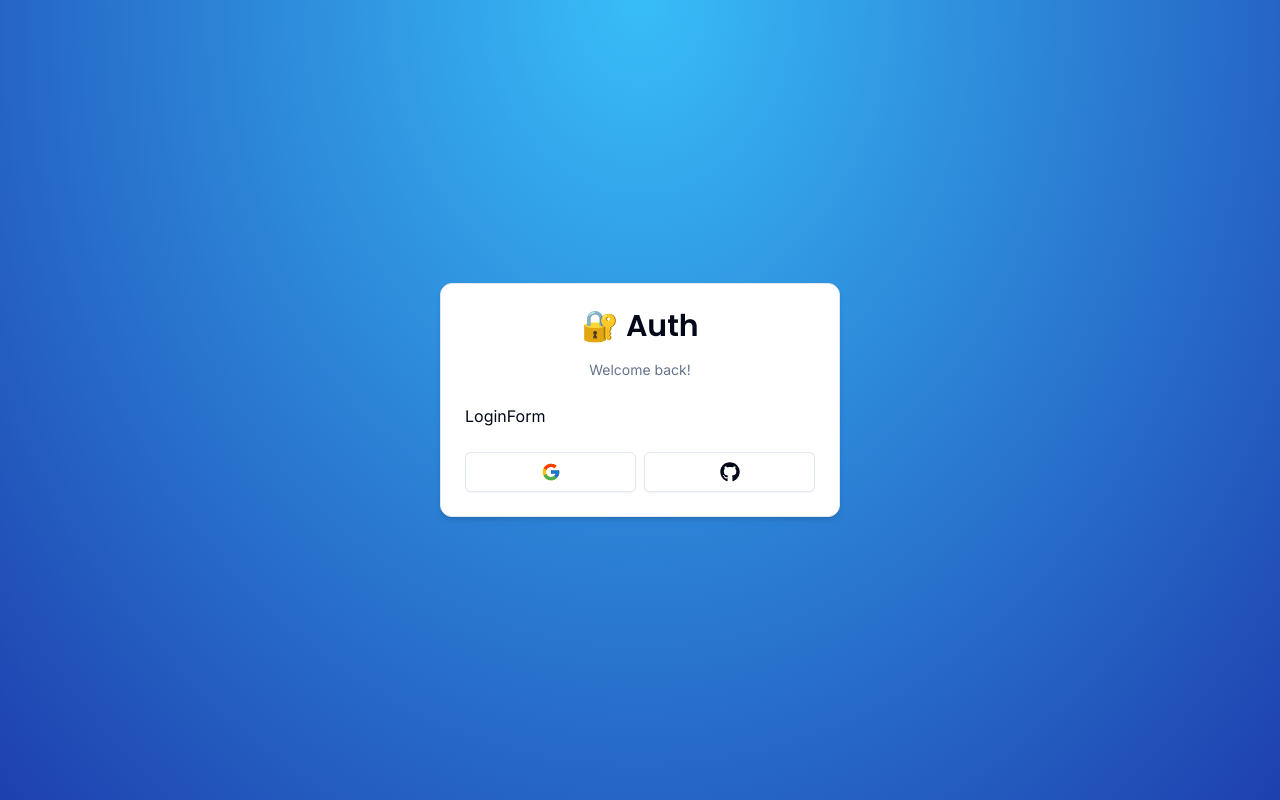
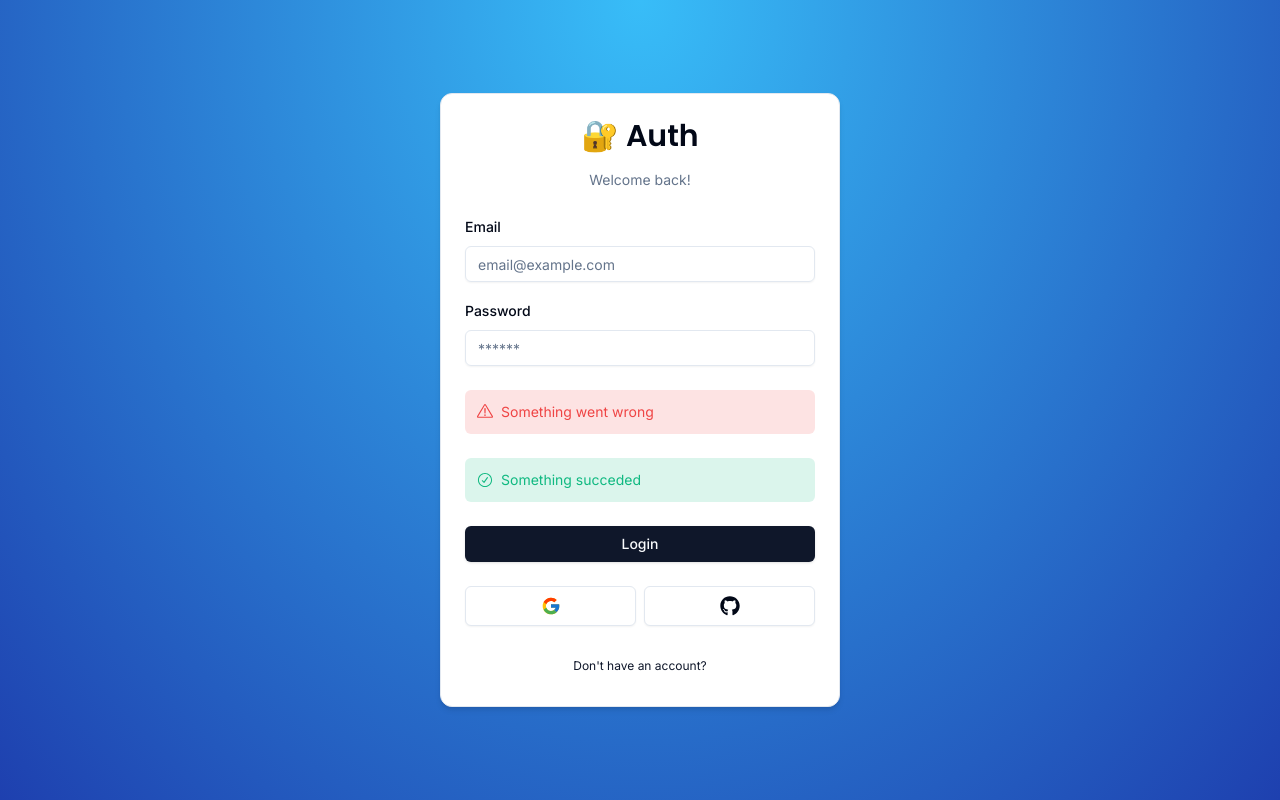
Before and after one commit to slon2k/next-auth-demo, a Next.js app: page /auth/login in a window 1280 px wide. Built offline with nearby package versions, Linux system fonts and the light colour scheme.

Commit message:
login form updates

```diff
--- a/app/auth/login/login-form.tsx
+++ b/app/auth/login/login-form.tsx
@@ -1,7 +1,36 @@
+"use client";
+
 import { CardWrapper } from "@/components/auth/card-wrapper";
-import React from "react";
+import { useForm } from "react-hook-form";
+import { zodResolver } from "@hookform/resolvers/zod";
+import {
+  Form,
+  FormControl,
+  FormField,
+  FormItem,
+  FormLabel,
+  FormMessage,
+} from "@/components/ui/form";
+import { LoginSchema } from "@/schemas";
+import * as z from "zod";
+import { Input } from "@/components/ui/input";
+import { Button } from "@/components/ui/button";
+import { FormError } from "@/components/form/form-error";
+import { FormSuccess } from "@/components/form/form-success";
 
 export const LoginForm = () => {
+  const form = useForm<z.infer<typeof LoginSchema>>({
+    resolver: zodResolver(LoginSchema),
+    defaultValues: {
+      email: "",
+      password: "",
+    },
+  });
+
+  const onSubmit = (values: z.infer<typeof LoginSchema>) => {
+    console.log(values);
+  };
+
   return (
     <CardWrapper
       headerLabel="Welcome back!"
@@ -9,7 +38,47 @@
       backButtonLabel="Don't have an account?"
       showSocial
     >
-      <div>LoginForm</div>
+      <Form {...form}>
+        <form className="space-y-6" onSubmit={form.handleSubmit(onSubmit)}>
+          <div className="space-y-4">
+            <FormField
+              control={form.control}
+              name="email"
+              render={({ field }) => (
+                <FormItem>
+                  <FormLabel>Email</FormLabel>
+                  <FormControl>
+                    <Input
+                      {...field}
+                      placeholder="email@example.com"
+                      type="email"
+                    />
+                  </FormControl>
+                  <FormMessage />
+                </FormItem>
+              )}
+            />
+            <FormField
+              control={form.control}
+              name="password"
+              render={({ field }) => (
+                <FormItem>
+                  <FormLabel>Password</FormLabel>
+                  <FormControl>
+                    <Input {...field} placeholder="******" type="password" />
+                  </FormControl>
+                  <FormMessage />
+                </FormItem>
+              )}
+            />
+          </div>
+          <FormError message="Something went wrong" />
+          <FormSuccess message="Something succeded" />
+          <Button type="submit" className="w-full">
+            Login
+          </Button>
+        </form>
+      </Form>
     </CardWrapper>
   );
 };
--- /dev/null
+++ b/components/auth/back-button.tsx
@@ -0,0 +1,18 @@
+"use client";
+
+import { FC } from "react";
+import { Button } from "../ui/button";
+import Link from "next/link";
+
+interface IProps {
+  label: string;
+  href: string;
+}
+
+export const BackButton: FC<IProps> = ({ label, href }) => {
+  return (
+    <Button variant="link" className="font-normal w-full" size="sm" asChild>
+      <Link href={href}>{label}</Link>
+    </Button>
+  );
+};
--- a/components/auth/card-wrapper.tsx
+++ b/components/auth/card-wrapper.tsx
@@ -7,6 +7,7 @@
 } from "@/components/ui/card";
 import { Header } from "@/components/auth/header";
 import { Social } from "./social";
+import { BackButton } from "@/components/auth/back-button";
 
 interface IProps {
   children: ReactNode;
@@ -31,9 +32,12 @@
       <CardContent>{children}</CardContent>
       {showSocial && (
         <CardFooter>
-          <Social></Social>
+          <Social />
         </CardFooter>
       )}
+      <CardFooter>
+        <BackButton label={backButtonLabel} href={backButtonHref} />
+      </CardFooter>
     </Card>
   );
 };
--- /dev/null
+++ b/components/form/form-error.tsx
@@ -0,0 +1,18 @@
+import { ExclamationTriangleIcon } from "@radix-ui/react-icons";
+
+interface IProps {
+  message?: string;
+}
+
+export const FormError: React.FC<IProps> = ({ message }) => {
+  if (!message) {
+    return null;
+  }
+
+  return (
+    <div className="bg-destructive/15 p-3 rounded-md flex items-center gap-x-2 text-sm text-destructive">
+      <ExclamationTriangleIcon className="h-4 w-4" />
+      <p>{message}</p>
+    </div>
+  );
+};
--- /dev/null
+++ b/components/form/form-success.tsx
@@ -0,0 +1,18 @@
+import { CheckCircledIcon } from "@radix-ui/react-icons";
+
+interface IProps {
+  message?: string;
+}
+
+export const FormSuccess: React.FC<IProps> = ({ message }) => {
+  if (!message) {
+    return null;
+  }
+
+  return (
+    <div className="bg-emerald-500/15 p-3 rounded-md flex items-center gap-x-2 text-sm text-emerald-500">
+      <CheckCircledIcon className="h-4 w-4" />
+      <p>{message}</p>
+    </div>
+  );
+};
--- /dev/null
+++ b/components/ui/form.tsx
@@ -0,0 +1,176 @@
+import * as React from "react"
+import * as LabelPrimitive from "@radix-ui/react-label"
+import { Slot } from "@radix-ui/react-slot"
+import {
+  Controller,
+  ControllerProps,
+  FieldPath,
+  FieldValues,
+  FormProvider,
+  useFormContext,
+} from "react-hook-form"
+
+import { cn } from "@/lib/utils"
+import { Label } from "@/components/ui/label"
+
+const Form = FormProvider
+
+type FormFieldContextValue<
+  TFieldValues extends FieldValues = FieldValues,
+  TName extends FieldPath<TFieldValues> = FieldPath<TFieldValues>
+> = {
+  name: TName
+}
+
+const FormFieldContext = React.createContext<FormFieldContextValue>(
+  {} as FormFieldContextValue
+)
+
+const FormField = <
+  TFieldValues extends FieldValues = FieldValues,
+  TName extends FieldPath<TFieldValues> = FieldPath<TFieldValues>
+>({
+  ...props
+}: ControllerProps<TFieldValues, TName>) => {
+  return (
+    <FormFieldContext.Provider value={{ name: props.name }}>
+      <Controller {...props} />
+    </FormFieldContext.Provider>
+  )
+}
+
+const useFormField = () => {
+  const fieldContext = React.useContext(FormFieldContext)
+  const itemContext = React.useContext(FormItemContext)
+  const { getFieldState, formState } = useFormContext()
+
+  const fieldState = getFieldState(fieldContext.name, formState)
+
+  if (!fieldContext) {
+    throw new Error("useFormField should be used within <FormField>")
+  }
+
+  const { id } = itemContext
+
+  return {
+    id,
+    name: fieldContext.name,
+    formItemId: `${id}-form-item`,
+    formDescriptionId: `${id}-form-item-description`,
+    formMessageId: `${id}-form-item-message`,
+    ...fieldState,
+  }
+}
+
+type FormItemContextValue = {
+  id: string
+}
+
+const FormItemContext = React.createContext<FormItemContextValue>(
+  {} as FormItemContextValue
+)
+
+const FormItem = React.forwardRef<
+  HTMLDivElement,
+  React.HTMLAttributes<HTMLDivElement>
+>(({ className, ...props }, ref) => {
+  const id = React.useId()
+
+  return (
+    <FormItemContext.Provider value={{ id }}>
+      <div ref={ref} className={cn("space-y-2", className)} {...props} />
+    </FormItemContext.Provider>
+  )
+})
+FormItem.displayName = "FormItem"
+
+const FormLabel = React.forwardRef<
+  React.ElementRef<typeof LabelPrimitive.Root>,
+  React.ComponentPropsWithoutRef<typeof LabelPrimitive.Root>
+>(({ className, ...props }, ref) => {
+  const { error, formItemId } = useFormField()
+
+  return (
+    <Label
+      ref={ref}
+      className={cn(error && "text-destructive", className)}
+      htmlFor={formItemId}
+      {...props}
+    />
+  )
+})
+FormLabel.displayName = "FormLabel"
+
+const FormControl = React.forwardRef<
+  React.ElementRef<typeof Slot>,
+  React.ComponentPropsWithoutRef<typeof Slot>
+>(({ ...props }, ref) => {
+  const { error, formItemId, formDescriptionId, formMessageId } = useFormField()
+
+  return (
+    <Slot
+      ref={ref}
+      id={formItemId}
+      aria-describedby={
+        !error
+          ? `${formDescriptionId}`
+          : `${formDescriptionId} ${formMessageId}`
+      }
+      aria-invalid={!!error}
+      {...props}
+    />
+  )
+})
+FormControl.displayName = "FormControl"
+
+const FormDescription = React.forwardRef<
+  HTMLParagraphElement,
+  React.HTMLAttributes<HTMLParagraphElement>
+>(({ className, ...props }, ref) => {
+  const { formDescriptionId } = useFormField()
+
+  return (
+    <p
+      ref={ref}
+      id={formDescriptionId}
+      className={cn("text-[0.8rem] text-muted-foreground", className)}
+      {...props}
+    />
+  )
+})
+FormDescription.displayName = "FormDescription"
+
+const FormMessage = React.forwardRef<
+  HTMLParagraphElement,
+  React.HTMLAttributes<HTMLParagraphElement>
+>(({ className, children, ...props }, ref) => {
+  const { error, formMessageId } = useFormField()
+  const body = error ? String(error?.message) : children
+
+  if (!body) {
+    return null
+  }
+
+  return (
+    <p
+      ref={ref}
+      id={formMessageId}
+      className={cn("text-[0.8rem] font-medium text-destructive", className)}
+      {...props}
+    >
+      {body}
+    </p>
+  )
+})
+FormMessage.displayName = "FormMessage"
+
+export {
+  useFormField,
+  Form,
+  FormItem,
+  FormLabel,
+  FormControl,
+  FormDescription,
+  FormMessage,
+  FormField,
+}
--- /dev/null
+++ b/components/ui/input.tsx
@@ -0,0 +1,25 @@
+import * as React from "react"
+
+import { cn } from "@/lib/utils"
+
+export interface InputProps
+  extends React.InputHTMLAttributes<HTMLInputElement> {}
+
+const Input = React.forwardRef<HTMLInputElement, InputProps>(
+  ({ className, type, ...props }, ref) => {
+    return (
+      <input
+        type={type}
+        className={cn(
+          "flex h-9 w-full rounded-md border border-input bg-transparent px-3 py-1 text-sm shadow-sm transition-colors file:border-0 file:bg-transparent file:text-sm file:font-medium placeholder:text-muted-foreground focus-visible:outline-none focus-visible:ring-1 focus-visible:ring-ring disabled:cursor-not-allowed disabled:opacity-50",
+          className
+        )}
+        ref={ref}
+        {...props}
+      />
+    )
+  }
+)
+Input.displayName = "Input"
+
+export { Input }
--- /dev/null
+++ b/components/ui/label.tsx
@@ -0,0 +1,26 @@
+"use client"
+
+import * as React from "react"
+import * as LabelPrimitive from "@radix-ui/react-label"
+import { cva, type VariantProps } from "class-variance-authority"
+
+import { cn } from "@/lib/utils"
+
+const labelVariants = cva(
+  "text-sm font-medium leading-none peer-disabled:cursor-not-allowed peer-disabled:opacity-70"
+)
+
+const Label = React.forwardRef<
+  React.ElementRef<typeof LabelPrimitive.Root>,
+  React.ComponentPropsWithoutRef<typeof LabelPrimitive.Root> &
+    VariantProps<typeof labelVariants>
+>(({ className, ...props }, ref) => (
+  <LabelPrimitive.Root
+    ref={ref}
+    className={cn(labelVariants(), className)}
+    {...props}
+  />
+))
+Label.displayName = LabelPrimitive.Root.displayName
+
+export { Label }
--- a/package.json
+++ b/package.json
@@ -9,16 +9,20 @@
     "lint": "next lint"
   },
   "dependencies": {
+    "@hookform/resolvers": "^3.3.4",
     "@radix-ui/react-icons": "^1.3.0",
+    "@radix-ui/react-label": "^2.0.2",
     "@radix-ui/react-slot": "^1.0.2",
     "class-variance-authority": "^0.7.0",
     "clsx": "^2.1.0",
     "next": "14.0.4",
     "react": "^18",
     "react-dom": "^18",
+    "react-hook-form": "^7.49.3",
     "react-icons": "^5.0.1",
     "tailwind-merge": "^2.2.0",
-    "tailwindcss-animate": "^1.0.7"
+    "tailwindcss-animate": "^1.0.7",
+    "zod": "^3.22.4"
   },
   "devDependencies": {
     "@types/node": "^20",
--- /dev/null
+++ b/schemas/index.ts
@@ -0,0 +1,3 @@
+import { LoginSchema } from "./login-schema";
+
+export { LoginSchema };
--- /dev/null
+++ b/schemas/login-schema.ts
@@ -0,0 +1,6 @@
+import * as z from "zod";
+
+export const LoginSchema = z.object({
+  email: z.string().email(),
+  password: z.string()
+});
```
Also changed, not shown: 1 other file (tests, documents, lock files or other folders).
